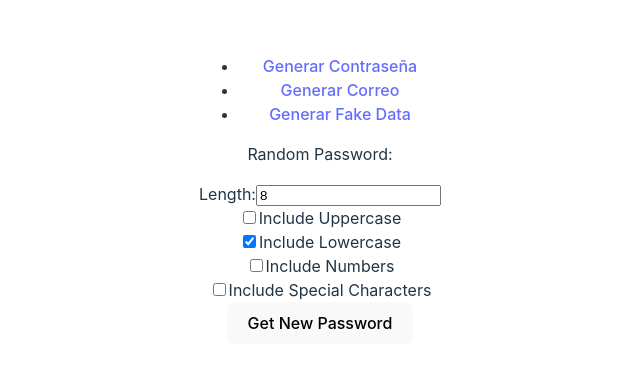
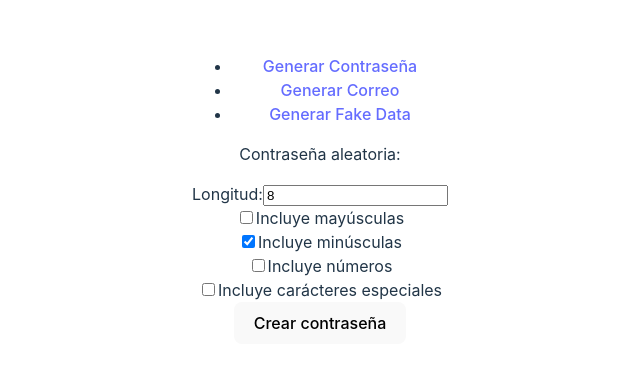
Before and after one commit to RaulCasado/password-generator, a React (Vite) app in the folder frontend/: page / in a window 1280 px wide. Shown: the part 209-576 px from the top of the page, without its empty margins (320-960 px from the left). Built offline with nearby package versions, Linux system fonts and the light colour scheme.

Commit message:
chore: translate password component text

```diff
--- a/frontend/src/components/GeneratePassword.jsx
+++ b/frontend/src/components/GeneratePassword.jsx
@@ -22,11 +22,11 @@ export function GeneratePassword() {
 
   return (
     <div>
-      <p>Random Password: {password}</p>
+      <p>Contraseña aleatoria: {password}</p>
       {error && <p style={{ color: 'red' }}>{error}</p>}
       <div>
         <label>
-          Length:
+          Longitud:
           <input
             type="number"
             value={length}
@@ -42,7 +42,7 @@ export function GeneratePassword() {
             checked={includeUppercase}
             onChange={() => setIncludeUppercase(!includeUppercase)}
           />
-          Include Uppercase
+          Incluye mayúsculas
         </label>
       </div>
       <div>
@@ -52,7 +52,7 @@ export function GeneratePassword() {
             checked={includeLowercase}
             onChange={() => setIncludeLowercase(!includeLowercase)}
           />
-          Include Lowercase
+          Incluye minúsculas
         </label>
       </div>
       <div>
@@ -62,7 +62,7 @@ export function GeneratePassword() {
             checked={includeNumbers}
             onChange={() => setIncludeNumbers(!includeNumbers)}
           />
-          Include Numbers
+          Incluye números
         </label>
       </div>
       <div>
@@ -72,10 +72,10 @@ export function GeneratePassword() {
             checked={includeSpecialCharacters}
             onChange={() => setIncludeSpecialCharacters(!includeSpecialCharacters)}
           />
-          Include Special Characters
+          Incluye carácteres especiales
         </label>
       </div>
-      <button onClick={handleButtonClick}>Get New Password</button>
+      <button onClick={handleButtonClick}>Crear contraseña</button>
     </div>
   );
 }
```
